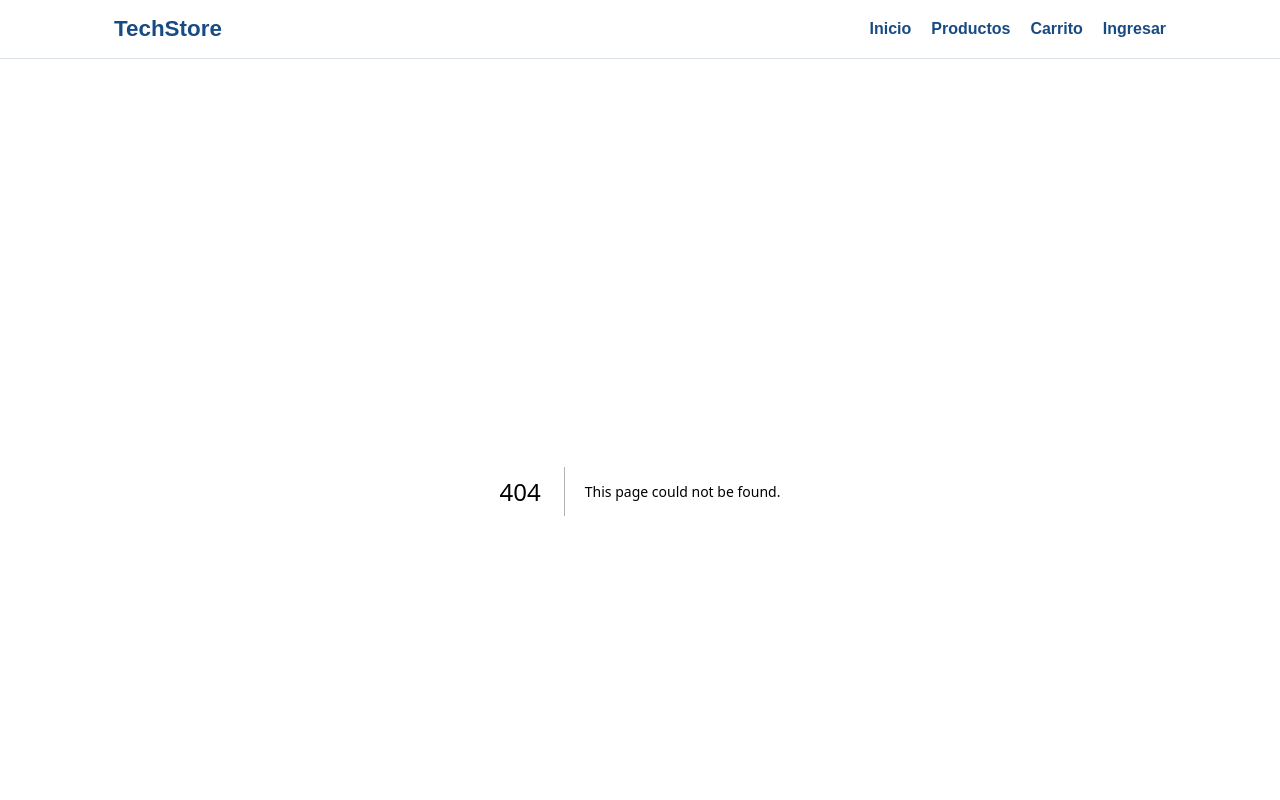
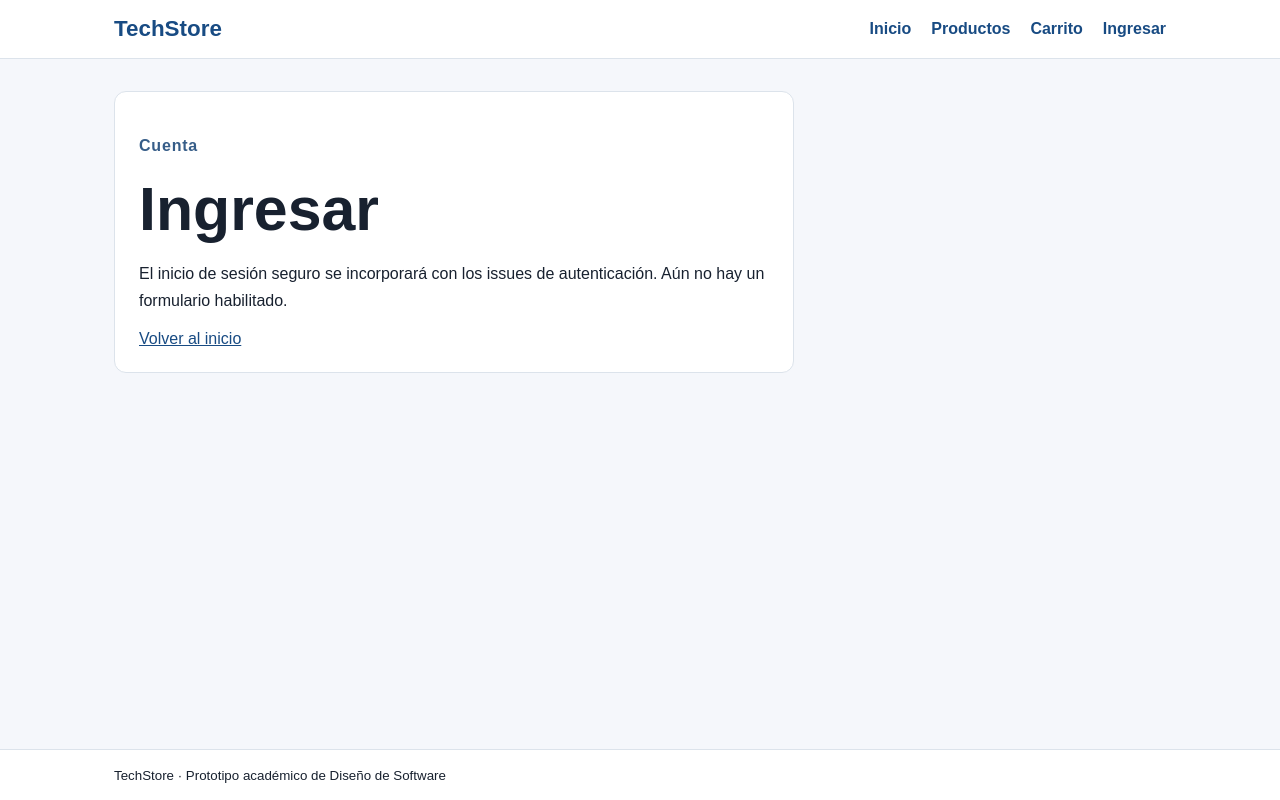
Before and after one commit to Geovanni-Gonzalez/eCommerce-TechStore, a Next.js app in the folder apps/web/: page /login in a window 1280 px wide. Before the commit this address had no page. Shown: the top 800 px of the page. Built offline with nearby package versions, Linux system fonts and the light colour scheme.

Commit message:
feat(web): agregar apps/web/src/app/login/page.tsx (refs #9)

```diff
--- /dev/null
+++ b/apps/web/src/app/login/page.tsx
@@ -0,0 +1,17 @@
+import Link from "next/link";
+
+export const metadata = { title: "Ingresar | TechStore" };
+
+export default function LoginPage() {
+  return (
+    <section className="notice" aria-labelledby="titulo-login">
+      <p className="eyebrow">Cuenta</p>
+      <h1 id="titulo-login">Ingresar</h1>
+      <p>
+        El inicio de sesión seguro se incorporará con los issues de
+        autenticación. Aún no hay un formulario habilitado.
+      </p>
+      <Link href="/">Volver al inicio</Link>
+    </section>
+  );
+}
```
